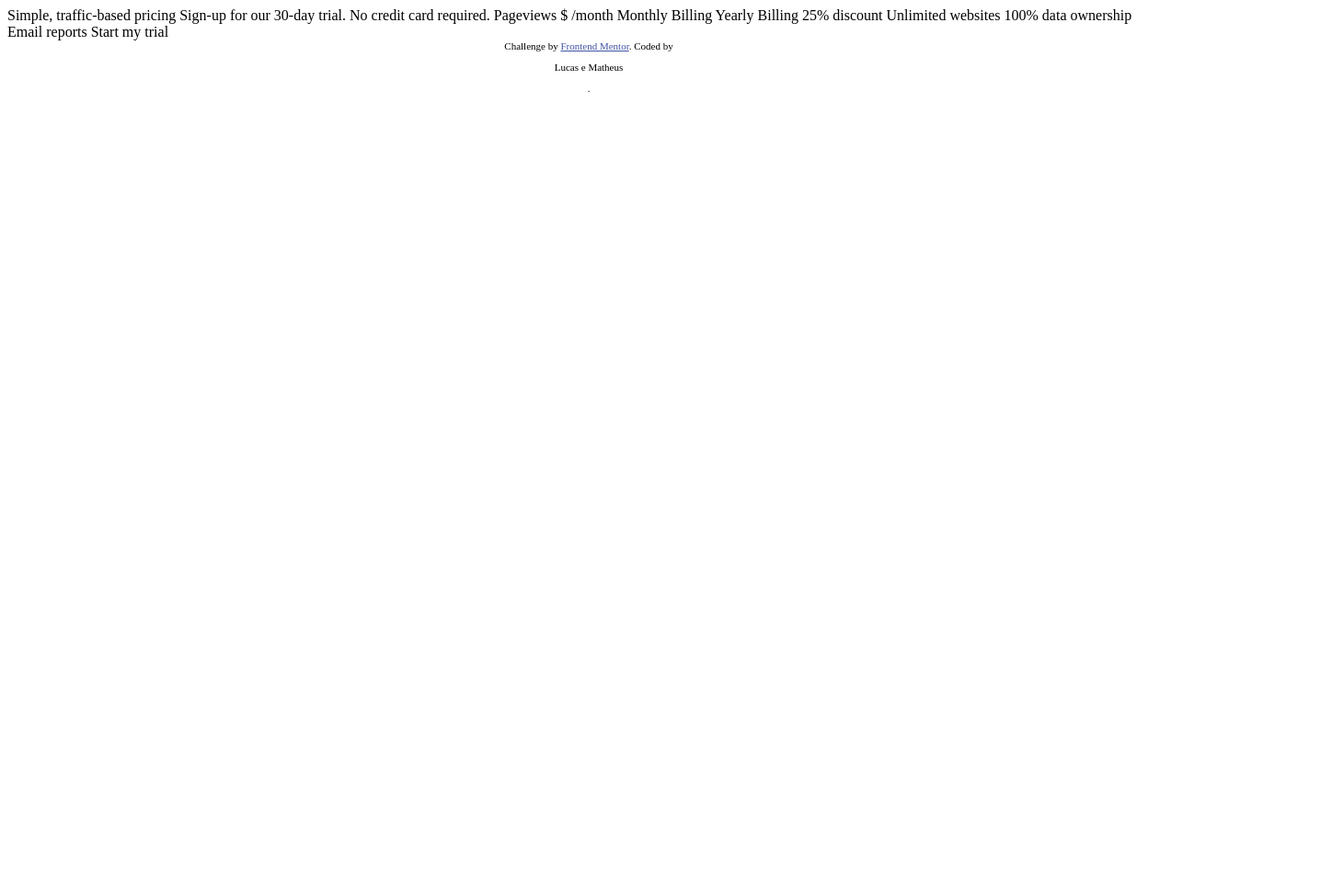
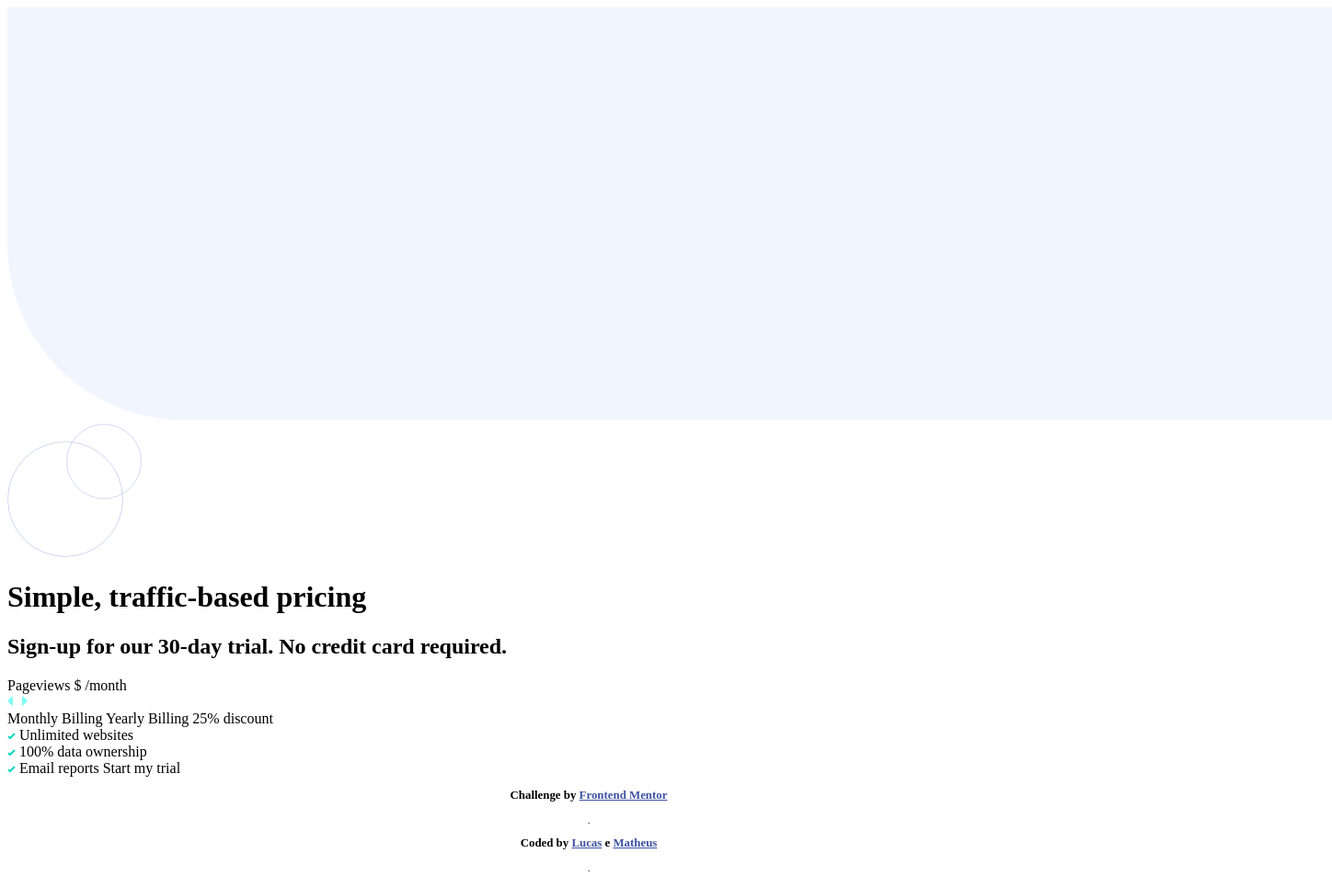
Before and after one commit to LuccaDv/Interactive-Pricing-Component-Project, a plain HTML site: page index.html in a window 1280 px wide. Shown: the whole page at 92% size, 1448 px wide, since content can reach past the window. Before the commit the page ends 800 px from the top, so only its background shows below. Drawn offline with Linux system fonts and the light colour scheme.

Commit message:
Conteúdo e Estilo
Configurações iniciais de conteúdo e estilo.

```diff
--- /dev/null
+++ b/Estilo.css
@@ -0,0 +1,8 @@
+body {
+  background-color: hsl(230, 100%, 99%);
+  font-size: 15px;
+}
+
+h1 {
+  font-size: 600, 800;
+}
--- a/index.html
+++ b/index.html
@@ -7,6 +7,7 @@
   <link rel="icon" type="image/png" sizes="32x32" href="./images/favicon-32x32.png">
 
   <title>Frontend Mentor | Interactive pricing component</title>
+  <link rel="stylesheet" type="stylesheet" href="Estilo.css">
 
   <!-- Feel free to remove these styles or customise in your own stylesheet 👍 -->
   <style>
@@ -16,24 +17,30 @@
 </head>
 <body>
 
-  Simple, traffic-based pricing
-  Sign-up for our 30-day trial. No credit card required.
+  <img src="images/bg-pattern.svg" alt="">
+<img src="images/pattern-circles.svg" alt="">
+  <h1>Simple, traffic-based pricing</h1>
+  <h2>Sign-up for our 30-day trial. No credit card required.</h2>
 
   Pageviews
   $ /month
+<br>
+<!-- Scroll Bar -->
+<img src="images/icon-slider.svg">
 
-  Monthly Billing
+<br>
+Monthly Billing <!--  Select Button -->
   Yearly Billing 25% discount
 
-  Unlimited websites
-  100% data ownership
-  Email reports
+  <br> <img src="images/icon-check.svg" alt=""> Unlimited websites
+  <br> <img src="images/icon-check.svg" alt=""> 100% data ownership
+  <br> <img src="images/icon-check.svg" alt=""> Email reports
 
   Start my trial
 
   <div class="attribution">
-    Challenge by <a href="https://www.frontendmentor.io?ref=challenge" target="_blank">Frontend Mentor</a>.
-    Coded by <p>Lucas e Matheus</p>.
+    <h3>Challenge by <a href="https://www.frontendmentor.io?ref=challenge" target="_blank">Frontend Mentor</h3></a>.
+    <h3>Coded by <a href="https://github.com/LuccaDv">Lucas</a> e <a href="https://github.com/matheusrangel7">Matheus</a></h3>.
   </div>
 </body>
 </html>
```
Also changed, not shown: 1 other file.
